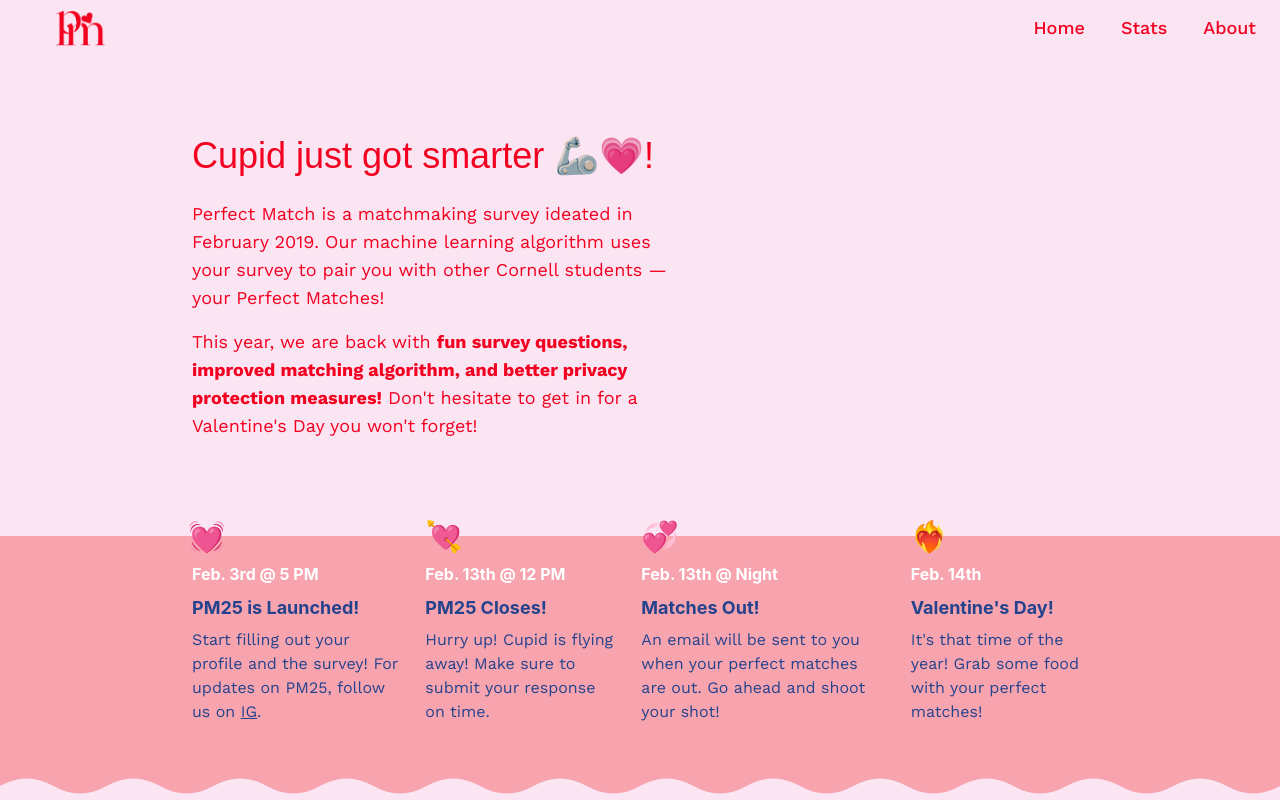
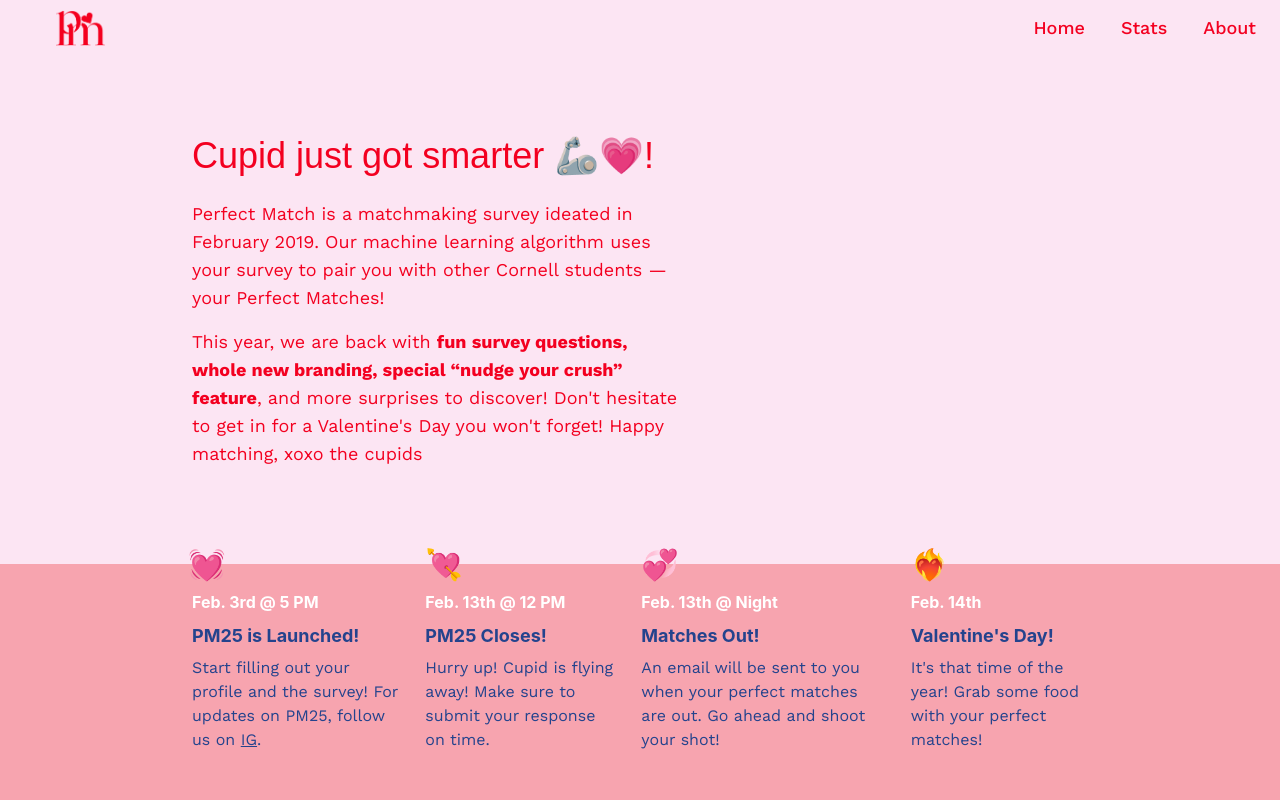
Before and after one commit to wyatt/perfect-match-web, a Next.js app: page /about in a window 1280 px wide. Shown: the top 800 px of the page. Built offline with nearby package versions, Linux system fonts and the light colour scheme; no server answers; a web font is replaced by a local one.

Commit message:
Changed text on about description

```diff
--- a/pages/about.tsx
+++ b/pages/about.tsx
@@ -25,13 +25,9 @@ const About: any = (props: any) => {
 
                                 <div className='font-work-sans'>
                                     <p className="sm:mb-4 mb-0 text-pmred-500">
-                                        Perfect Match is a matchmaking survey ideated in February 2019. Our machine learning
-                                        algorithm uses your survey to pair you with other Cornell students — your Perfect
-                                        Matches!</p>
+                                        Perfect Match is a matchmaking survey ideated in February 2019. Our machine learning algorithm uses your survey to pair you with other Cornell students — your Perfect Matches!</p>
 
-                                    <p className="sm:mb-4 mb-0 text-pmred-500">  This year, we are back with <strong> fun survey questions, improved matching
-                                        algorithm, and better privacy protection measures!</strong> Don&apos;t hesitate to get in for
-                                        a Valentine&apos;s Day you won&apos;t forget!
+                                    <p className="sm:mb-4 mb-0 text-pmred-500">  This year, we are back with <strong> fun survey questions, whole new branding, special “nudge your crush” feature</strong>, and more surprises to discover! Don't hesitate to get in for a Valentine's Day you won't forget! Happy matching, xoxo the cupids
                                     </p>
                                     {/* <p>We are strategists, designers and developers. Innovators and problem solvers. Small enough to be simple and quick.</p> */}
                                 </div>
```
